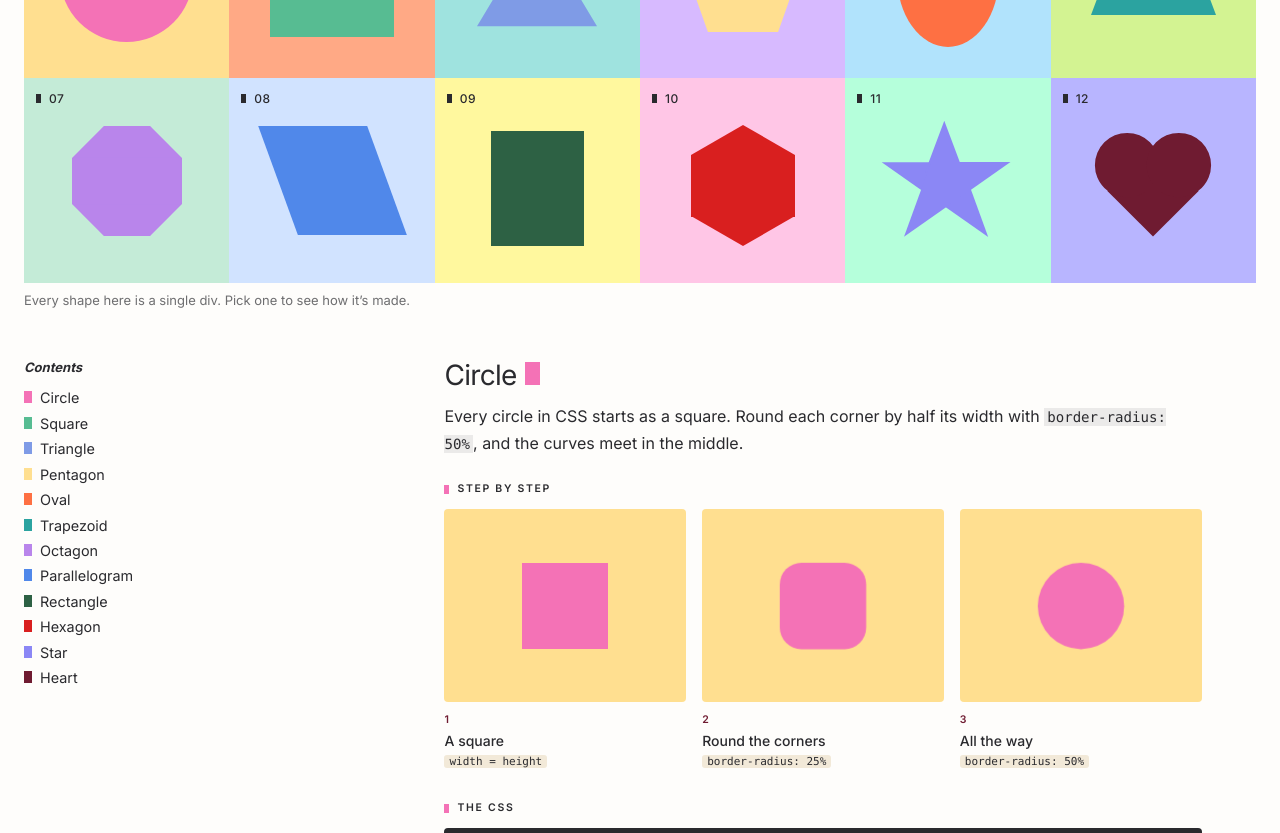
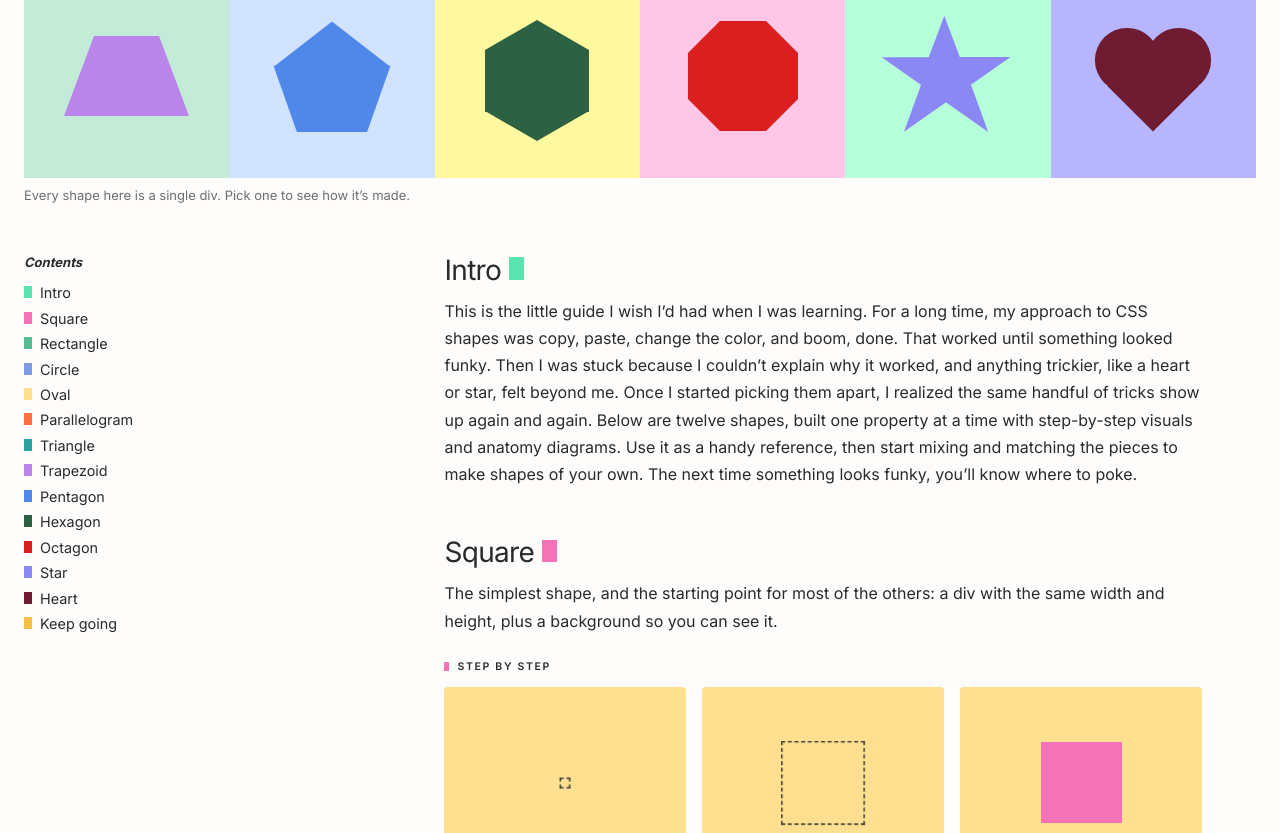
Before and after one commit to AnniePawl/annapawl.com-v2, a Next.js app: page /css-shapes in a window 1280 px wide. Shown: the part 580-1413 px from the top of the page. Built offline with nearby package versions, Linux system fonts and the light colour scheme.

Commit message:
feat(css-shapes): final audit of css shapes post. reorder shapes so teaching progression makes more sense, add intro and outro paragraphs, update some code samples

```diff
--- a/src/app/css-shapes/_components/ShapeCover.tsx
+++ b/src/app/css-shapes/_components/ShapeCover.tsx
@@ -5,8 +5,7 @@ import "./shape-cover.css";
 
 /**
  * The CSS Shapes cover: all 12 shapes as a grid of colored tiles under the
- * post header. Each tile is numbered and links to that shape's section
- * (#circle, #square...), so the cover doubles as the post's contents.
+ * post header. Each tile is numbered and links to that shape's section so the cover doubles as the post's contents.
  * Tile colors live in ../shapes.ts.
  */
 export default function ShapeCover() {
--- a/src/app/css-shapes/_components/shape-cover.css
+++ b/src/app/css-shapes/_components/shape-cover.css
@@ -85,3 +85,30 @@
     transition: none;
   }
 }
+
+
+@media (width >= 40rem) {
+  .shapes-page .post-header-title {
+    max-width: none;
+  }
+
+
+  .shapes-page .post-header-stage {
+    min-height: 0;
+    padding-top: var(--space-2);
+  }
+}
+
+/* A few code samples get a lighter tone than their section's own soft
+   color, which reads too heavy on the charcoal code blocks. */
+.shapes-page #octagon {
+  --code-tone: var(--pink-soft);
+}
+
+.shapes-page #star {
+  --code-tone: var(--mint-soft);
+}
+
+.shapes-page #heart {
+  --code-tone: var(--pink-soft);
+}
--- a/src/app/css-shapes/page.tsx
+++ b/src/app/css-shapes/page.tsx
@@ -3,6 +3,24 @@ import HomeLogo from "../../components/ui/HomeLogo";
 import ShapeCover from "./_components/ShapeCover";
 import { SHAPES } from "./shapes";
 import ShapeLesson from "./_components/ShapeLesson";
+import CodeBlock from "../../components/ui/CodeBlock";
+import TextLink from "../../components/ui/TextLink";
+
+export const metadata = {
+  title: "CSS Shapes — Anna Pawl",
+  description:
+    "Every CSS illustration starts with a few basic shapes. Here’s how to build a dozen of them, one property at a time.",
+};
+
+const OCTAGON_CLIP_PATH = `.octagon {
+  width: 100px;
+  height: 100px;
+  background: #D91F1F;
+  clip-path: polygon(
+    29% 0, 71% 0, 100% 29%, 100% 71%,
+    71% 100%, 29% 100%, 0 71%, 0 29%
+  );
+}`;
 
 export default function CssShapesPage() {
   return (
@@ -30,16 +48,18 @@ export default function CssShapesPage() {
           />
         }
         cover={<ShapeCover />}
-        contents={SHAPES.map((shape) => ({
-          id: shape.id,
-          label: shape.label,
-          tone: shape.fill,
-        }))}
+        contents={[
+          { id: "intro", label: "Intro", tone: "mint-bold" },
+          ...SHAPES.map((shape) => ({
+            id: shape.id,
+            label: shape.label,
+            tone: shape.fill,
+          })),
+          { id: "keep-going", label: "Keep going", tone: "marigold-bold" },
+        ]}
       >
-        <PostSection id="circle" title="Circle">
-          <p>Every circle in CSS starts as a square. Round each corner by half its width with <code>border-radius: 50%</code>, and the curves meet in the middle.</p>
-          <ShapeLesson shape="circle" />
-
+        <PostSection id="intro" title="Intro">
+          <p>This is the little guide I wish I’d had when I was learning. For a long time, my approach to CSS shapes was copy, paste, change the color, and boom, done. That worked until something looked funky. Then I was stuck because I couldn’t explain why it worked, and anything trickier, like a heart or star, felt beyond me. Once I started picking them apart, I realized the same handful of tricks show up again and again. Below are twelve shapes, built one property at a time with step-by-step visuals and anatomy diagrams. Use it as a handy reference, then start mixing and matching the pieces to make shapes of your own. The next time something looks funky, you’ll know where to poke.</p>
         </PostSection>
 
         <PostSection id="square" title="Square">
@@ -47,14 +67,15 @@ export default function CssShapesPage() {
           <ShapeLesson shape="square" />
         </PostSection>
 
-        <PostSection id="triangle" title="Triangle">
-          <p>There’s no triangle property in CSS, so we borrow one from borders. Shrink a box to zero, give it thick borders, and each border becomes a triangle. Then hide the ones you don’t need.</p>
-          <ShapeLesson shape="triangle" />
+        <PostSection id="rectangle" title="Rectangle">
+          <p>A square with one side stretched: any width and height that don’t match.</p>
+          <ShapeLesson shape="rectangle" />
         </PostSection>
 
-        <PostSection id="pentagon" title="Pentagon">
-          <p>A pentagon is two shapes stacked: a trapezoid body made from a thick top border, and a triangle roof added with <code>::before</code>.</p>
-          <ShapeLesson shape="pentagon" />
+        <PostSection id="circle" title="Circle">
+          <p>Every circle in CSS starts as a square. Round each corner by half its width with <code>border-radius: 50%</code>, and the curves meet in the middle.</p>
+          <ShapeLesson shape="circle" />
+
         </PostSection>
 
         <PostSection id="oval" title="Oval">
@@ -62,39 +83,51 @@ export default function CssShapesPage() {
           <ShapeLesson shape="oval" />
         </PostSection>
 
-        <PostSection id="trapezoid" title="Trapezoid">
-          <p>A trapezoid uses the triangle’s border trick on a box that still has some width. The bottom border keeps a flat top, and the transparent sides slant it in.</p>
-          <ShapeLesson shape="trapezoid" />
-        </PostSection>
-
-        <PostSection id="octagon" title="Octagon">
-          <p>Start with a square, then cover its four corners with small triangles the same color as the background. The corners disappear, leaving eight sides.</p>
-          <ShapeLesson shape="octagon" />
-        </PostSection>
-
         <PostSection id="parallelogram" title="Parallelogram">
           <p>Draw a rectangle, then lean it over with <code>transform: skew()</code>. The top and bottom stay level while the sides tilt.</p>
           <ShapeLesson shape="parallelogram" />
         </PostSection>
 
-        <PostSection id="rectangle" title="Rectangle">
-          <p>A square with one side stretched: any width and height that don’t match.</p>
-          <ShapeLesson shape="rectangle" />
+        <PostSection id="triangle" title="Triangle">
+          <p>Okay, this one is a little tricky. Triangles were the first CSS shape that felt like a magic trick to me. When a box has no width or height, each thick border forms a triangle that meets in the middle. Start with all four to see how the trick works, then remove the top border. Make the left and right borders transparent, and the colored bottom border becomes the only visible triangle. </p>
+          <ShapeLesson shape="triangle" />
+        </PostSection>
+
+        <PostSection id="trapezoid" title="Trapezoid">
+          <p>A trapezoid uses the triangle’s border trick on a box that still has some width. Give a zero-height box some width, then add a thick bottom border. The box’s width creates the flat top, while the transparent side borders create the slopes.</p>
+          <ShapeLesson shape="trapezoid" />
+        </PostSection>
+
+        <PostSection id="pentagon" title="Pentagon">
+          <p>A pentagon combines two border-built shapes. The <code>div</code> forms a trapezoid with a thick top border and transparent sides. Its <code>::before</code> pseudo-element reuses the triangle trick from above to create the pointed roof, and absolute positioning stacks the two pieces together.</p>
+          <ShapeLesson shape="pentagon" />
         </PostSection>
 
         <PostSection id="hexagon" title="Hexagon">
-          <p>A hexagon is a wide rectangle with a triangle on top and another underneath, added with <code>::before</code> and <code>::after</code>.</p>
+          <p>A hexagon starts with a wide rectangle. Then <code>::before</code> and <code>::after</code> reuse the border triangle trick to add one triangle above it and another below. Together, the three pieces create six sides.</p>
           <ShapeLesson shape="hexagon" />
         </PostSection>
 
+        <PostSection id="octagon" title="Octagon">
+          <p>Start with a square, then place <code>::before </code>across its top edge and <code>::after</code> across its bottom edge. Each pseudo-element uses side borders that match the page background to cover two corners of the square. Once all four corners blend into the background, the visible shape has eight sides.</p>
+          <ShapeLesson shape="octagon" />
+          <p className="mt-6">One catch: the corners aren’t really gone, just covered up. That only works on a known, solid background. Put the octagon on a gradient, a photo or a different color, and the wedges show. For those, <code>clip-path</code> is the more flexible option, since it actually cuts the corners off:</p>
+          <CodeBlock code={OCTAGON_CLIP_PATH} highlight={["clip-path"]} />
+        </PostSection>
+
         <PostSection id="star" title="Star">
-          <p>The classic CSS star is three triangles: one wide triangle, rotated; a mirrored twin from <code>::after</code>; and a tall point on top from <code>::before</code>.</p>
+          <p>The star is the fiddliest shape in the bunch. It looks complicated, but it’s really three border triangles layered and nudged into place. The <code>div</code> draws the first wide triangle and rotates it 35 degrees. Its <code>::after</code> pseudo-element draws a second wide triangle, rotates it in the opposite direction, and places it across the first to form most of the star. Then <code>::before</code> adds a narrower, taller triangle to finish the top point. The <code>top</code> and <code>left</code> values nudge the two pseudo-elements into place.</p>
           <ShapeLesson shape="star" />
         </PostSection>
 
         <PostSection id="heart" title="Heart">
-          <p>Tilt a square 45 degrees so it points down, then add a circle to each top edge with <code>::before</code> and <code>::after</code>.</p>
+          <p>Start with a square and rotate it into a diamond so one corner becomes the heart’s bottom point. Then use <code>::before</code> and <code>::after</code> to add two circles the same size as the square. Move one circle above it and the other to its right. Because the circles rotate with their parent, they become the heart’s two rounded lobes while the square forms the pointed bottom.</p>
           <ShapeLesson shape="heart" />
+        </PostSection>
+
+        <PostSection id="keep-going" title="Keep going">
+          <p>That’s the whole set! Twelve shapes built from a surprisingly small CSS toolkit. Most come down to the same few ideas: <code>width</code> and <code>height</code>, <code>border-radius</code>, borders that turn into triangles, and <code>::before</code> and <code>::after</code> for adding extra pieces. Once those patterns feel familiar, you can draw all kinds of things by stacking, rotating, and nudging them into place.</p>
+          <p>Ready to turn those shapes into an illustration? In <TextLink href="/drawing-with-code">Drawing with Code</TextLink>, I use the same techniques to build a cute little teacup from a single <code>div</code>.</p>
         </PostSection>
       </PostLayout>
     </main>
--- a/src/app/css-shapes/shapes.ts
+++ b/src/app/css-shapes/shapes.ts
@@ -2,10 +2,10 @@ import type { PaletteColor } from "../../components/ui/colorTokens";
 import type { ShapeVariant } from "./_components/GeometricShape";
 
 /**
- * The 12 shapes, in order. One list feeds the cover grid, the contents
- * list and the section colors, so they always match.
- *   tile -- the tile's soft background
- *   fill -- the shape's bold color (also the section's marker tone)
+ * The 12 shapes in teaching order. Every shape uses concepts from the
+ * shapes before it. One list feeds the cover grid, the contents list and
+ * the section colors, so they always match. Colors go by position, so
+ * the first tile is always yellow and pink whatever shape sits there.
  */
 export const SHAPES: {
   id: ShapeVariant;
@@ -13,16 +13,16 @@ export const SHAPES: {
   tile: PaletteColor;
   fill: PaletteColor;
 }[] = [
-  { id: "circle", label: "Circle", tile: "marigold-soft", fill: "pink-bold" },
-  { id: "square", label: "Square", tile: "coral-soft", fill: "green-bold" },
-  { id: "triangle", label: "Triangle", tile: "teal-soft", fill: "periwinkle-bold" },
-  { id: "pentagon", label: "Pentagon", tile: "lilac-soft", fill: "marigold-soft" },
-  { id: "oval", label: "Oval", tile: "sky-soft", fill: "coral-bold" },
-  { id: "trapezoid", label: "Trapezoid", tile: "lime-soft", fill: "teal-bold" },
-  { id: "octagon", label: "Octagon", tile: "green-soft", fill: "lilac-bold" },
-  { id: "parallelogram", label: "Parallelogram", tile: "periwinkle-soft", fill: "blue-bold" },
-  { id: "rectangle", label: "Rectangle", tile: "lemon-soft", fill: "emerald-bold" },
-  { id: "hexagon", label: "Hexagon", tile: "pink-soft", fill: "red-bold" },
+  { id: "square", label: "Square", tile: "marigold-soft", fill: "pink-bold" },
+  { id: "rectangle", label: "Rectangle", tile: "coral-soft", fill: "green-bold" },
+  { id: "circle", label: "Circle", tile: "teal-soft", fill: "periwinkle-bold" },
+  { id: "oval", label: "Oval", tile: "lilac-soft", fill: "marigold-soft" },
+  { id: "parallelogram", label: "Parallelogram", tile: "sky-soft", fill: "coral-bold" },
+  { id: "triangle", label: "Triangle", tile: "lime-soft", fill: "teal-bold" },
+  { id: "trapezoid", label: "Trapezoid", tile: "green-soft", fill: "lilac-bold" },
+  { id: "pentagon", label: "Pentagon", tile: "periwinkle-soft", fill: "blue-bold" },
+  { id: "hexagon", label: "Hexagon", tile: "lemon-soft", fill: "emerald-bold" },
+  { id: "octagon", label: "Octagon", tile: "pink-soft", fill: "red-bold" },
   { id: "star", label: "Star", tile: "mint-soft", fill: "iris-bold" },
   { id: "heart", label: "Heart", tile: "iris-soft", fill: "cherry-bold" },
 ];
```
Also changed, not shown: src/app/css-shapes/_components/shape-demos.css (+3 -7 lines), src/app/css-shapes/_components/shape-lesson.css (+10 -0 lines), src/app/css-shapes/lessons.ts (+23 -21 lines).
